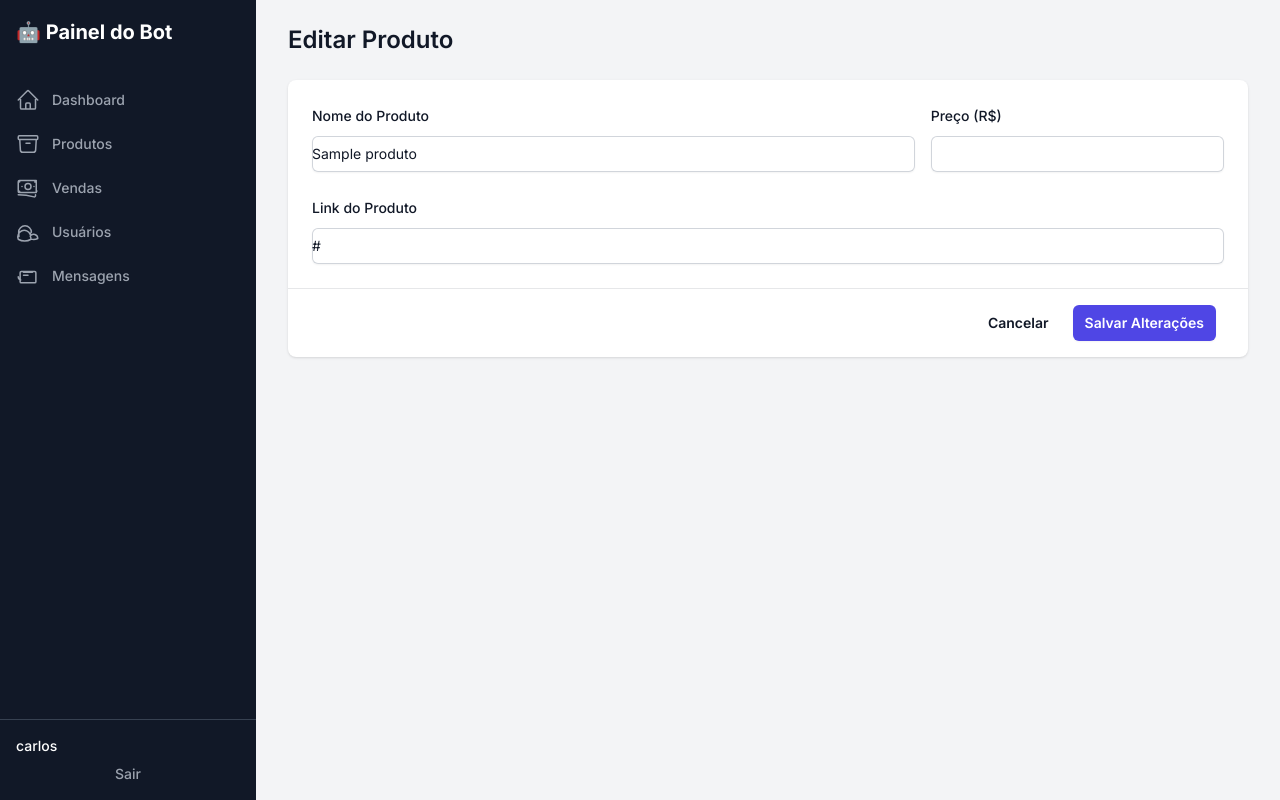
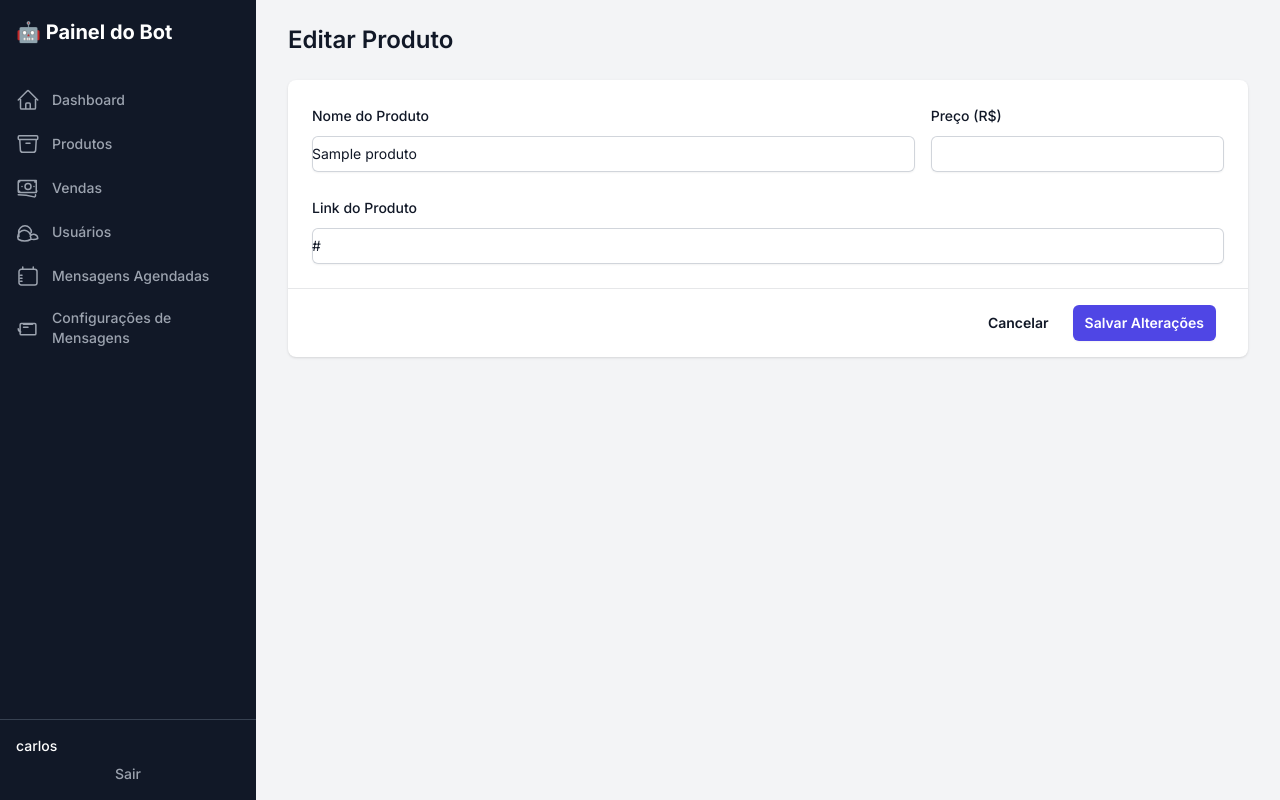
Before and after one commit to furaohost/Bot-TelegramSV, a Flask app: page /edit_product/2 in a window 1280 px wide. Run offline with Flask 3, Linux system fonts and the light colour scheme; a user stored in the database is signed in; a database or web service that is not in the repository returns one stand-in record (values such as "Sample title"); some libraries are stand-ins or nearby versions.

Commit message:
Atualização Mensagens
atualização config mensagens

```diff
--- a/templates/layout.html
+++ b/templates/layout.html
@@ -69,9 +69,14 @@
                         <svg class="mr-3 h-6 w-6 flex-shrink-0 text-gray-400" xmlns="http://www.w3.org/2000/svg" fill="none" viewBox="0 0 24 24" stroke-width="1.5" stroke="currentColor"><path stroke-linecap="round" stroke-linejoin="round" d="M15 19.128a9.38 9.38 0 002.625.372 9.337 9.337 0 004.121-.952 4.125 4.125 0 00-7.533-2.493M15 19.128v-.003c0-1.113-.285-2.16-.786-3.07M15 19.128v.106A12.318 12.318 0 018.624 21c-2.331 0-4.512-.645-6.374-1.766l-.001-.109a6.375 6.375 0 0111.964-4.67c.12-.313.25-.624.39-1.458m-11.964-.75a6.375 6.375 0 016.374-6.374 6.375 6.375 0 016.374 6.374m-12.748 0L3 16.5" /></svg>
                         Usuários
                     </a>
+                    {# NOVO ITEM DE MENU: MENSAGENS AGENDADAS #}
+                    <a href="{{ url_for('scheduled_messages') }}" class="{{ 'bg-gray-800 text-white' if request.path == url_for('scheduled_messages') else 'text-gray-400 hover:bg-gray-800 hover:text-white' }} group flex items-center rounded-md px-2 py-2 text-sm font-medium">
+                        <svg class="mr-3 h-6 w-6 flex-shrink-0 text-gray-400" xmlns="http://www.w3.org/2000/svg" fill="none" viewBox="0 0 24 24" stroke-width="1.5" stroke="currentColor"><path stroke-linecap="round" stroke-linejoin="round" d="M6.75 3v2.25M17.25 3v2.25M3 18.75V7.5a2.25 2.25 0 012.25-2.25h13.5A2.25 2.25 0 0121 7.5v11.25m-18 0A2.25 2.25 0 005.25 21h13.5A2.25 2.25 0 0021 18.75m-16.5-7.5h1.5m-1.5 3h1.5m-1.5 3h1.5" /></svg>
+                        Mensagens Agendadas
+                    </a>
                     <a href="{{ url_for('config_messages') }}" class="{{ 'bg-gray-800 text-white' if request.path == url_for('config_messages') else 'text-gray-400 hover:bg-gray-800 hover:text-white' }} group flex items-center rounded-md px-2 py-2 text-sm font-medium">
                         <svg class="mr-3 h-6 w-6 flex-shrink-0 text-gray-400" xmlns="http://www.w3.org/2000/svg" fill="none" viewBox="0 0 24 24" stroke-width="1.5" stroke="currentColor"><path stroke-linecap="round" stroke-linejoin="round" d="M7.5 8.25h9m-9 3H12m-9.75 1.51c0 1.545 1.05 2.875 2.5 3.14M5.25 18.75h13.5c.621 0 1.125-.504 1.125-1.125v-9c0-.621-.504-1.125-1.125-1.125H5.25c-.621 0-1.125.504-1.125 1.125v9c0 .621.504 1.125 1.125 1.125z" /></svg>
-                        Mensagens
+                        Configurações de Mensagens
                     </a>
                 </nav>
             </div>
```
